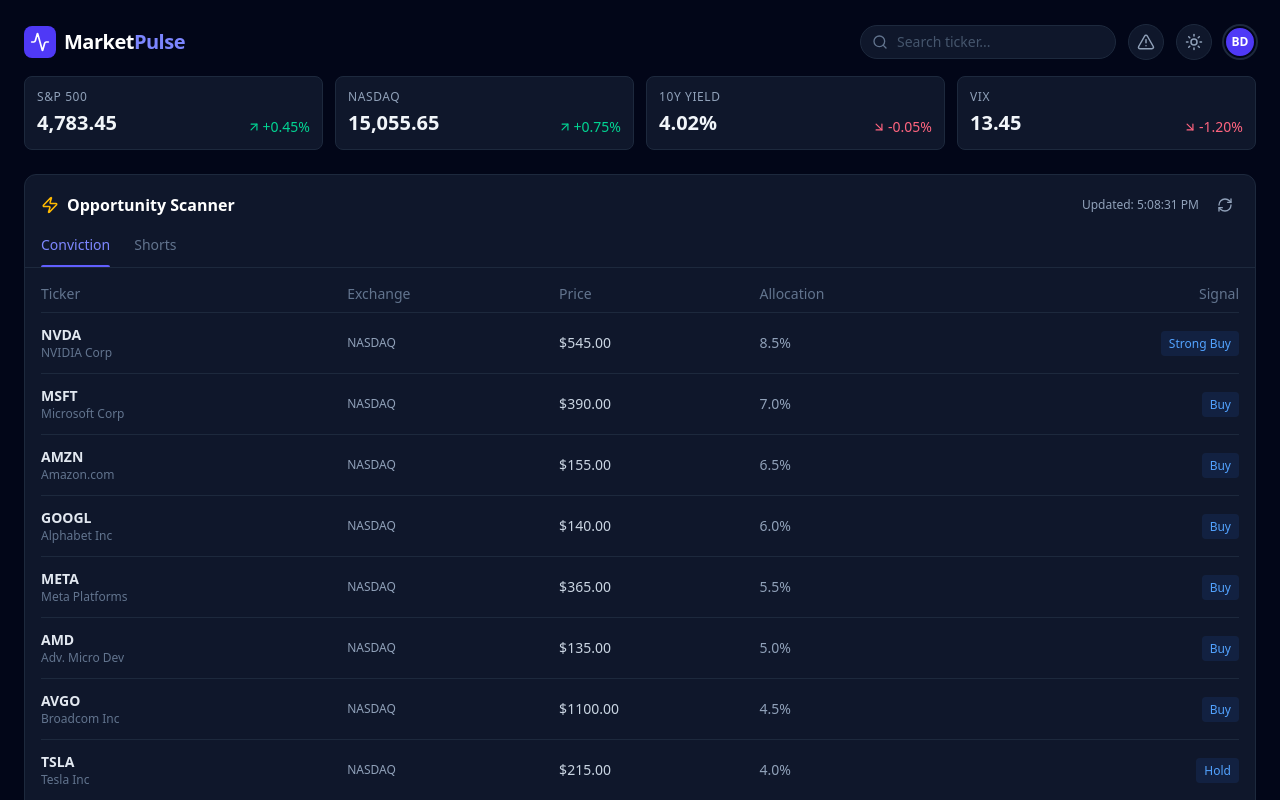
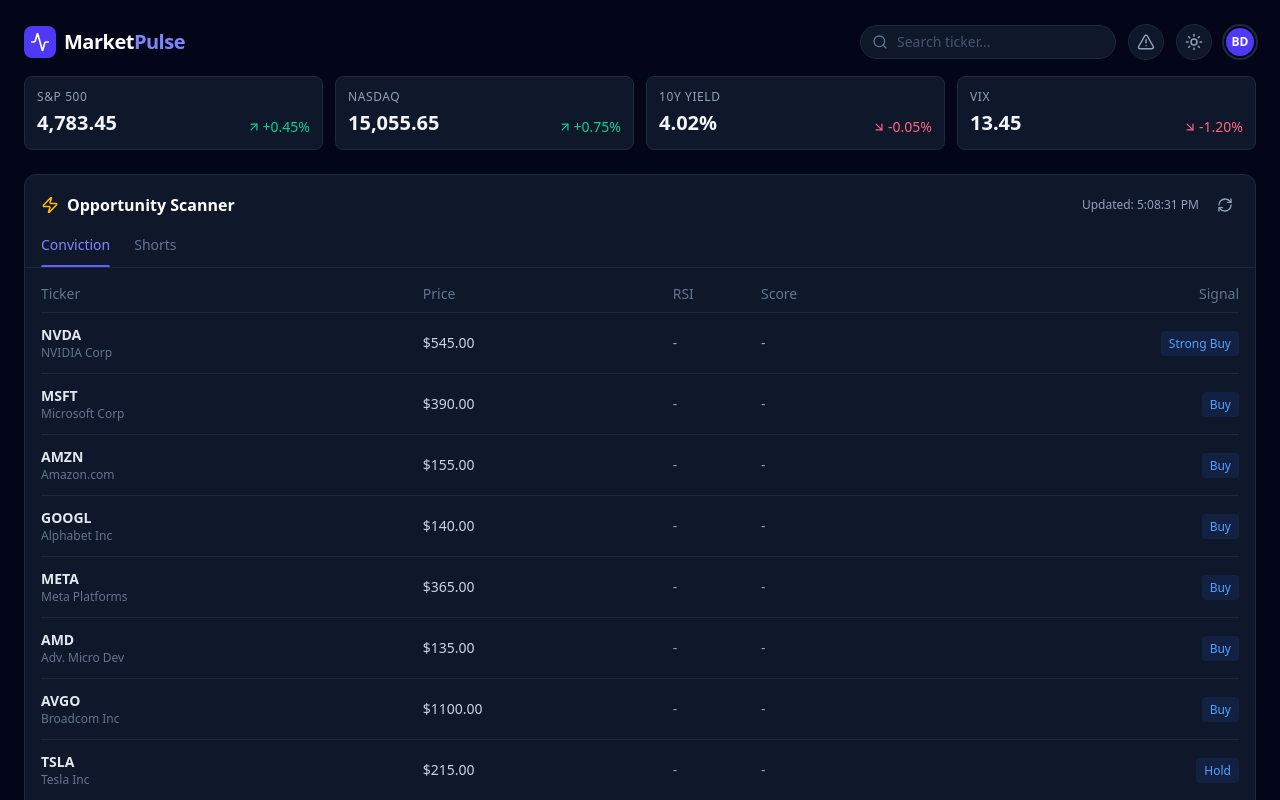
Before and after one commit to bdaniher-commits/market-data, a React (Vite) app: page / in a window 1280 px wide. Shown: the top 800 px of the page. Built offline with nearby package versions, Linux system fonts and the light colour scheme; no server answers.

Commit message:
Implement short selling analysis with RSI and Short Score

```diff
--- a/src/App.jsx
+++ b/src/App.jsx
@@ -14,7 +14,9 @@
   BrainCircuit,
   Sun,
   Moon,
-  RefreshCw
+  RefreshCw,
+  TrendingDown as BearishIcon,
+  TrendingUp as BullishIcon
 } from 'lucide-react';
 
 // --- Mock Data ---
@@ -192,19 +194,97 @@
 };
 
 
+// --- Technical Analysis Helpers ---
+
+const calculateRSI = (prices, period = 14) => {
+  if (prices.length < period + 1) return null;
+
+  let gains = 0;
+  let losses = 0;
+
+  for (let i = 1; i <= period; i++) {
+    const diff = prices[i] - prices[i - 1];
+    if (diff >= 0) gains += diff;
+    else losses += Math.abs(diff);
+  }
+
+  let avgGain = gains / period;
+  let avgLoss = losses / period;
+
+  for (let i = period + 1; i < prices.length; i++) {
+    const diff = prices[i] - prices[i - 1];
+    if (diff >= 0) {
+      avgGain = (avgGain * (period - 1) + diff) / period;
+      avgLoss = (avgLoss * (period - 1) + 0) / period;
+    } else {
+      avgGain = (avgGain * (period - 1) + 0) / period;
+      avgLoss = (avgLoss * (period - 1) + Math.abs(diff)) / period;
+    }
+  }
+
+  if (avgLoss === 0) return 100;
+  const rs = avgGain / avgLoss;
+  return 100 - (100 / (1 + rs));
+};
+
+const calculateSMA = (prices, period = 20) => {
+  if (prices.length < period) return null;
+  const slice = prices.slice(prices.length - period);
+  const sum = slice.reduce((a, b) => a + b, 0);
+  return sum / period;
+};
+
+const calculateShortScore = (rsi, price, sma, changePercent) => {
+  let score = 0;
+
+  // RSI Component (0-40 points)
+  // High RSI = Overbought = Good for shorting
+  if (rsi > 80) score += 40;
+  else if (rsi > 70) score += 30;
+  else if (rsi > 60) score += 15;
+  else if (rsi < 30) score -= 20; // Oversold, bad for shorting
+
+  // Trend Component (0-30 points)
+  // Price below SMA = Downtrend = Good for shorting
+  if (price < sma) score += 30;
+
+  // Momentum Component (0-30 points)
+  // Negative momentum is good for existing shorts
+  const change = parseFloat(changePercent);
+  if (change < -2) score += 30;
+  else if (change < 0) score += 15;
+  else if (change > 2) score -= 10; // Strong upward momentum is risky
+
+  return Math.max(0, Math.min(100, score));
+};
+
 const fetchSimpleQuote = async (ticker) => {
   try {
-    const targetUrl = `https://query1.finance.yahoo.com/v8/finance/chart/${ticker}?interval=1d&range=1d`;
+    // Fetch more data to calculate indicators (2 months for enough history)
+    const targetUrl = `https://query1.finance.yahoo.com/v8/finance/chart/${ticker}?interval=1d&range=3mo`;
     const response = await fetchWithFallback(targetUrl);
 
     const data = await response.json();
     const result = data.chart.result[0];
     const quote = result.meta;
+    const prices = result.indicators.quote[0].close;
+
+    // Calculate Indicators
+    // Filter nulls first
+    const cleanPrices = prices.filter(p => p !== null);
+    const currentPrice = quote.regularMarketPrice;
+
+    const rsi = calculateRSI(cleanPrices);
+    const sma20 = calculateSMA(cleanPrices, 20);
+    const shortScore = (rsi && sma20) ? calculateShortScore(rsi, currentPrice, sma20, quote.regularMarketChangePercent) : null;
 
     return {
-      price: quote.regularMarketPrice.toFixed(2),
-      change: (quote.regularMarketPrice - quote.chartPreviousClose).toFixed(2),
-      changePercent: ((quote.regularMarketPrice - quote.chartPreviousClose) / quote.chartPreviousClose * 100).toFixed(2) + '%',
+      price: currentPrice.toFixed(2),
+      change: (currentPrice - quote.chartPreviousClose).toFixed(2),
+      changePercent: ((currentPrice - quote.chartPreviousClose) / quote.chartPreviousClose * 100).toFixed(2) + '%',
+      rsi: rsi ? rsi.toFixed(1) : 'N/A',
+      sma20: sma20 ? sma20.toFixed(2) : 'N/A',
+      shortScore: shortScore ? Math.round(shortScore) : 'N/A'
     };
   } catch (error) {
     console.error(`Error fetching quote for ${ticker}:`, error);
@@ -348,9 +428,9 @@
         <thead>
           <tr className="text-slate-500 border-b border-slate-200 dark:border-slate-800">
             <th className="pb-2 font-medium">Ticker</th>
-            <th className="pb-2 font-medium">Exchange</th>
             <th className="pb-2 font-medium">Price</th>
-            <th className="pb-2 font-medium">Allocation</th>
+            <th className="pb-2 font-medium">RSI</th>
+            <th className="pb-2 font-medium">Score</th>
             <th className="pb-2 font-medium text-right">Signal</th>
           </tr>
         </thead>
@@ -361,9 +441,37 @@
                 {item.ticker}
                 <div className="text-xs text-slate-500 font-normal">{item.name}</div>
               </td>
-              <td className="py-3 text-slate-500 dark:text-slate-400 text-xs">{item.exchange}</td>
-              <td className="py-3 text-slate-700 dark:text-slate-300">${item.price}</td>
-              <td className="py-3 text-slate-500 dark:text-slate-400">{item.allocation}</td>
+              <td className="py-3 text-slate-700 dark:text-slate-300">
+                ${item.price}
+                <div className={`text-xs ${parseFloat(item.change) >= 0 ? 'text-emerald-500' : 'text-rose-500'}`}>
+                  {item.changePercent}
+                </div>
+              </td>
+              <td className="py-3">
+                {item.rsi ? (
+                  <span className={`text-xs font-medium px-1.5 py-0.5 rounded ${parseFloat(item.rsi) > 70 ? 'bg-rose-100 text-rose-700 dark:bg-rose-900/30 dark:text-rose-400' :
+                      parseFloat(item.rsi) < 30 ? 'bg-emerald-100 text-emerald-700 dark:bg-emerald-900/30 dark:text-emerald-400' :
+                        'text-slate-500'
+                    }`}>
+                    {item.rsi}
+                  </span>
+                ) : <span className="text-slate-400">-</span>}
+              </td>
+              <td className="py-3">
+                {item.shortScore !== undefined && item.shortScore !== 'N/A' ? (
+                  <div className="flex items-center gap-2">
+                    <div className="w-16 h-1.5 bg-slate-200 dark:bg-slate-700 rounded-full overflow-hidden">
+                      <div
+                        className={`h-full rounded-full ${item.shortScore > 70 ? 'bg-emerald-500' :
+                            item.shortScore > 40 ? 'bg-amber-500' : 'bg-slate-400'
+                          }`}
+                        style={{ width: `${item.shortScore}%` }}
+                      />
+                    </div>
+                    <span className="text-xs font-medium text-slate-600 dark:text-slate-400">{item.shortScore}</span>
+                  </div>
+                ) : <span className="text-slate-400">-</span>}
+              </td>
               <td className="py-3 text-right">
                 <span className={`px-2 py-1 rounded text-xs font-medium ${type === 'conviction' ? 'bg-blue-500/10 text-blue-600 dark:text-blue-400' :
                   'bg-rose-500/10 text-rose-600 dark:text-rose-400'
```
